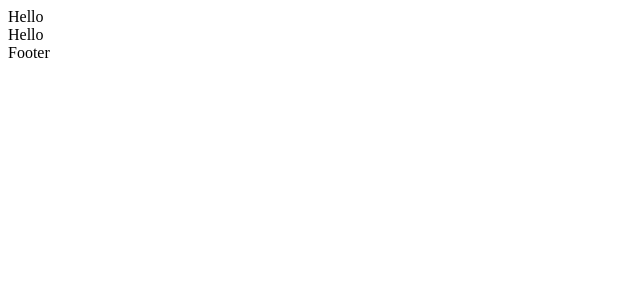
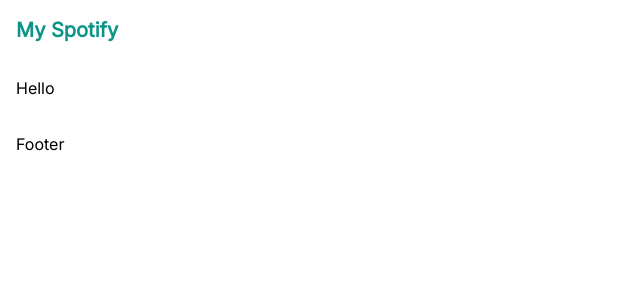
Before and after one commit to sozonome/my-spotify-nuxt, a Nuxt app: page / in a window 1280 px wide. Shown: the top 300 px of the page, without its empty margins (0-640 px from the left). Built offline with nearby package versions, Linux system fonts and the light colour scheme.

Commit message:
chore: add layout

```diff
--- a/layouts/root.vue
+++ b/layouts/root.vue
@@ -1,11 +1,11 @@
 <template>
-  <header>
-    Hello
+  <header class="flex items-center mx-auto p-4">
+    <h1 class="text-xl text-teal-600 font-bold">My Spotify</h1>
   </header>
-  <main>
+  <main class="mx-auto p-4 font-sans">
     <slot />
   </main>
-  <footer>
+  <footer class="mx-auto p-4">
     Footer
   </footer>
 </template>
--- a/nuxt.config.ts
+++ b/nuxt.config.ts
@@ -1,8 +1,17 @@
-import { defineNuxtConfig } from 'nuxt'
+import { defineNuxtConfig } from "nuxt";
 
 // https://v3.nuxtjs.org/api/configuration/nuxt.config
 export default defineNuxtConfig({
+  modules: ["@nuxtjs/tailwindcss", "@nuxtjs/google-fonts"],
   typescript: {
-    shim: false
-  }
-})
+    shim: false,
+  },
+  googleFonts: {
+    display: "swap",
+    families: {
+      Inter: {
+        wght: [100, 200, 300, 400, 500, 600, 700, 800, 900]
+      },
+    },
+  },
+});
--- a/package.json
+++ b/package.json
@@ -7,6 +7,8 @@
     "preview": "nuxt preview"
   },
   "devDependencies": {
+    "@nuxtjs/google-fonts": "^1.3.0",
+    "@nuxtjs/tailwindcss": "^5.1.3",
     "nuxt": "3.0.0-rc.4"
   }
 }
--- /dev/null
+++ b/tailwind.config.js
@@ -0,0 +1,13 @@
+const defaultTheme = require("tailwindcss/defaultTheme");
+
+/** @type {import('tailwindcss').Config} */
+module.exports = {
+  content: [],
+  theme: {
+    extend: {},
+    fontFamily: {
+      sans: ["Inter", ...defaultTheme.fontFamily.sans],
+    },
+  },
+  plugins: [],
+};
```
Also changed, not shown: 1 other file (tests, documents, lock files or other folders).
